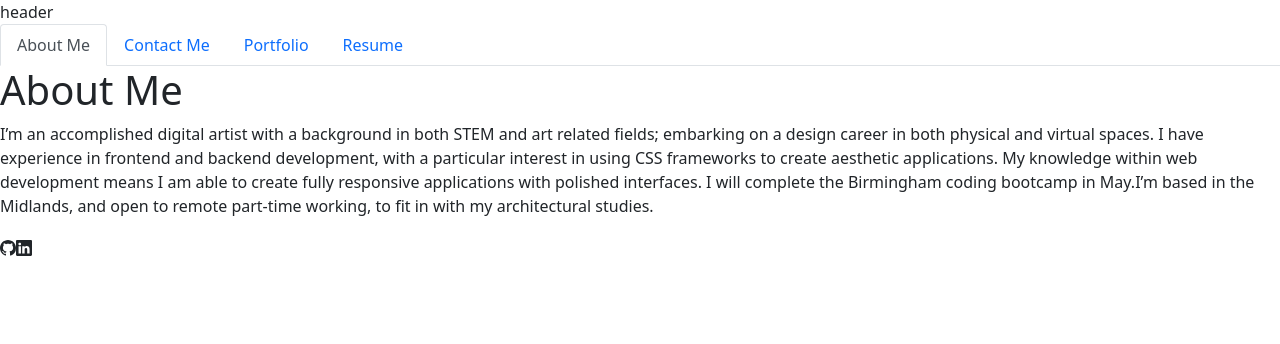
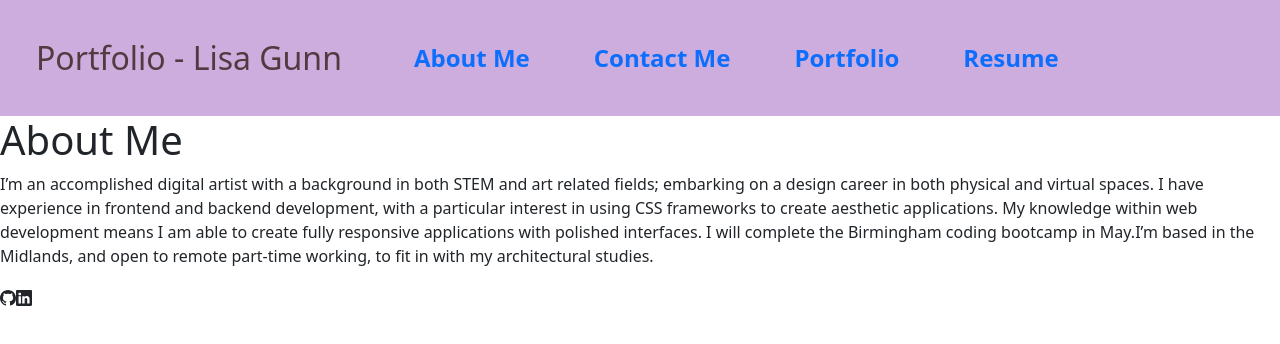
Before and after one commit to LisaCR01/React-Portfolio, a React (Create React App) app: page / in a window 1280 px wide. Shown: the top 344 px of the page. Built offline with nearby package versions, Linux system fonts and the light colour scheme.

Commit message:
added styling to navbar

```diff
--- a/src/components/Header.js
+++ b/src/components/Header.js
@@ -28,7 +28,6 @@ export default function PortfolioContainer() {
 
   return (
     <div>
-        <div>header</div>
       {/* We are passing the currentPage from state and the function to update it */}
       <Navigation currentPage={currentPage} handlePageChange={handlePageChange} />
       {/* Here we are calling the renderPage method which will return a component  */}
--- /dev/null
+++ b/src/components/Navigation.css
@@ -0,0 +1,11 @@
+.navbar {
+    background-color: rgb(204, 173, 222);
+}
+
+.navbar-brand{
+    color: rgb(83, 58, 64);
+}
+
+.nav-link{
+    color: rgb(112, 96, 119);
+}
--- a/src/components/Navigation.js
+++ b/src/components/Navigation.js
@@ -1,52 +1,59 @@
 import React from 'react';
+import './Navigation.css';
 
 // Here we are using object destructuring assignment to pluck off our variables from the props object
 // We assign them to their own variable names
 function Navigation({ currentPage, handlePageChange }) {
   return (
-    <ul className="nav nav-tabs">
-      <li className="nav-item">
+    <div className="navbar navbar-expand-lg py-4">
+    <div className="container-fluid ">
+    <div className ="px-4 fw-light fs-2 text  navbar-brand">Portfolio - Lisa Gunn</div>
+    <ul className="navbar-nav me-auto mb-2 mb-lg-0">
+      <li className="nav-item px-4 fw-bold fs-4 nav-link">
         <a
+
           href="#AboutMe"
           onClick={() => handlePageChange('AboutMe')}
           // This is a conditional (ternary) operator that checks to see if the current page is "Home"
           // If it is, we set the current page to 'nav-link-active', otherwise we set it to 'nav-link'
-          className={currentPage === 'AboutMe' ? 'nav-link active' : 'nav-link'}
+          className= {currentPage === 'AboutMe' ? 'nav-link active' : 'nav-link'}
         >
           About Me
         </a>
       </li>
-      <li className="nav-item">
+      <li className="nav-item px-4 fw-bold fs-4 nav-link">
         <a
           href="#Contact"
           onClick={() => handlePageChange('Contact')}
           // Check to see if the currentPage is `Contact`, and if so we use the active link class from bootstrap. Otherwise, we set it to a normal nav-link
-          className={currentPage === 'Contact' ? 'nav-link active' : 'nav-link'}
+          className= {currentPage === 'Contact' ? 'nav-link active' : 'nav-link'}
         >
           Contact Me
         </a>
       </li>
-      <li className="nav-item">
+      <li className="nav-item px-4 fw-bold fs-4 nav-link">
         <a
           href="#Portfolio"
           onClick={() => handlePageChange('Portfolio')}
           // Check to see if the currentPage is `Portfolio`, and if so we use the active link class from bootstrap. Otherwise, we set it to a normal nav-link
-          className={currentPage === 'Portfolio' ? 'nav-link active' : 'nav-link'}
+          className= {currentPage === 'Portfolio' ? 'nav-link active' : 'nav-link'}
         >
           Portfolio
         </a>
       </li>
-      <li className="nav-item">
+      <li className="nav-item px-4 fw-bold fs-4 nav-link">
         <a
           href="#Resume"
           onClick={() => handlePageChange('Resume')}
           // Check to see if the currentPage is `Resume`, and if so we use the active link class from bootstrap. Otherwise, we set it to a normal nav-link
-          className={currentPage === 'Resume' ? 'nav-link active' : 'nav-link'}
+          className= {currentPage === 'Resume' ? 'nav-link active' : 'nav-link'}
         >
           Resume
         </a>
       </li>
     </ul>
+</div>
+</div>
   );
 }
 
--- a/src/components/pages/Portfolio.js
+++ b/src/components/pages/Portfolio.js
@@ -1,9 +1,9 @@
 import React from 'react';
 
 export default function Portfolio() {
-  return (
-    <div>
-        portfolio
-    </div>
-  );
-}
+    return (
+        <div>
+            hello
+        </div>
+    );
+  }
--- a/src/components/pages/Resume.js
+++ b/src/components/pages/Resume.js
@@ -1,9 +1,11 @@
 import React from 'react';
 
 export default function Resume() {
-  return (
-    <div>
-        resume
-    </div>
-  );
-}
+    return (
+      <div>
+        <p>
+        Resume
+        </p>
+      </div>
+    );
+  }
--- a/src/index.js
+++ b/src/index.js
@@ -2,5 +2,6 @@ import React from 'react';
 import ReactDOM from 'react-dom';
 import App from './App';
 import 'bootstrap/dist/css/bootstrap.min.css';
+import myFile from './LisaCRGunn.pdf'
 
 ReactDOM.render(<App />, document.getElementById('root'));
```
Also changed, not shown: 1 other file (tests, documents, lock files or other folders).
